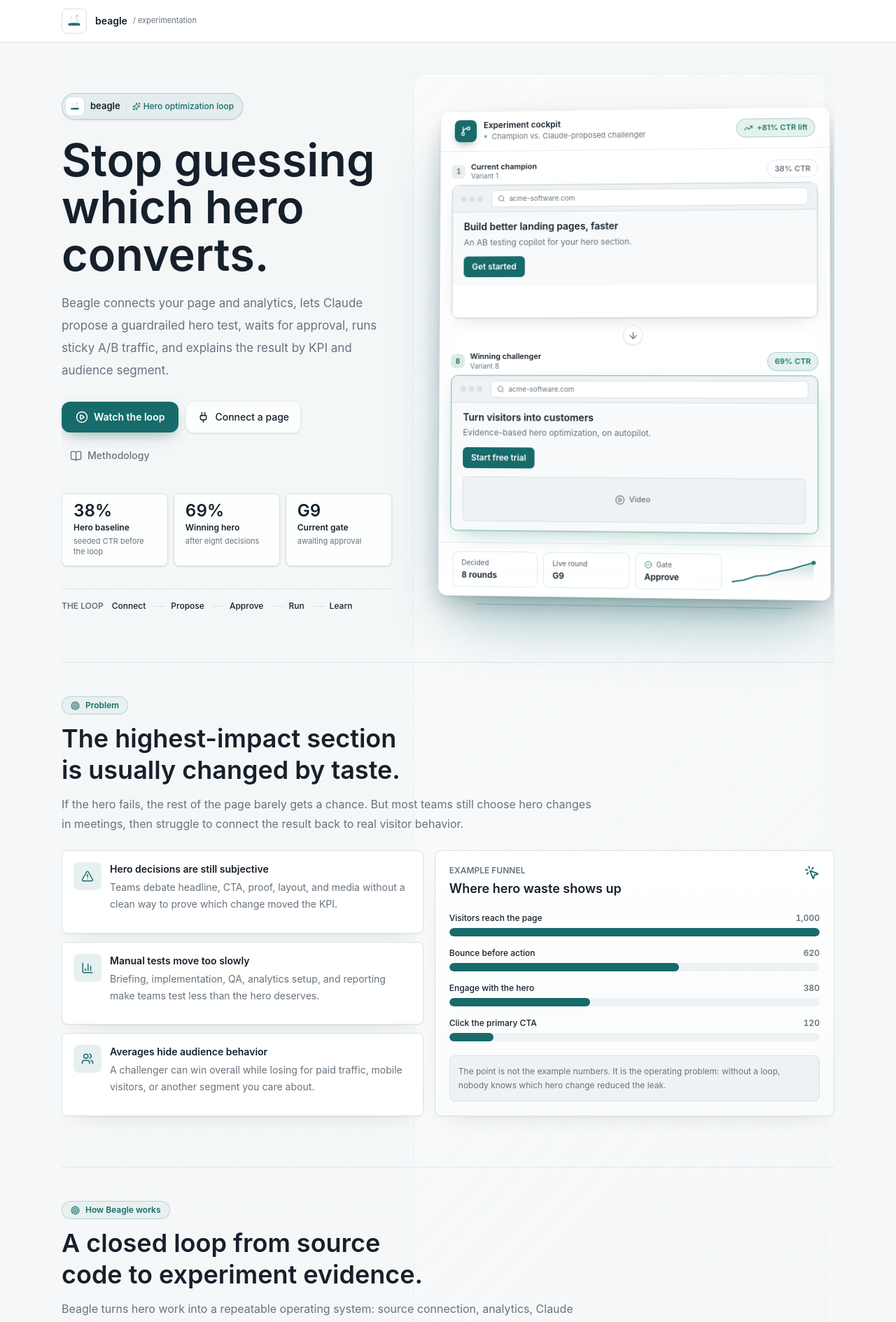
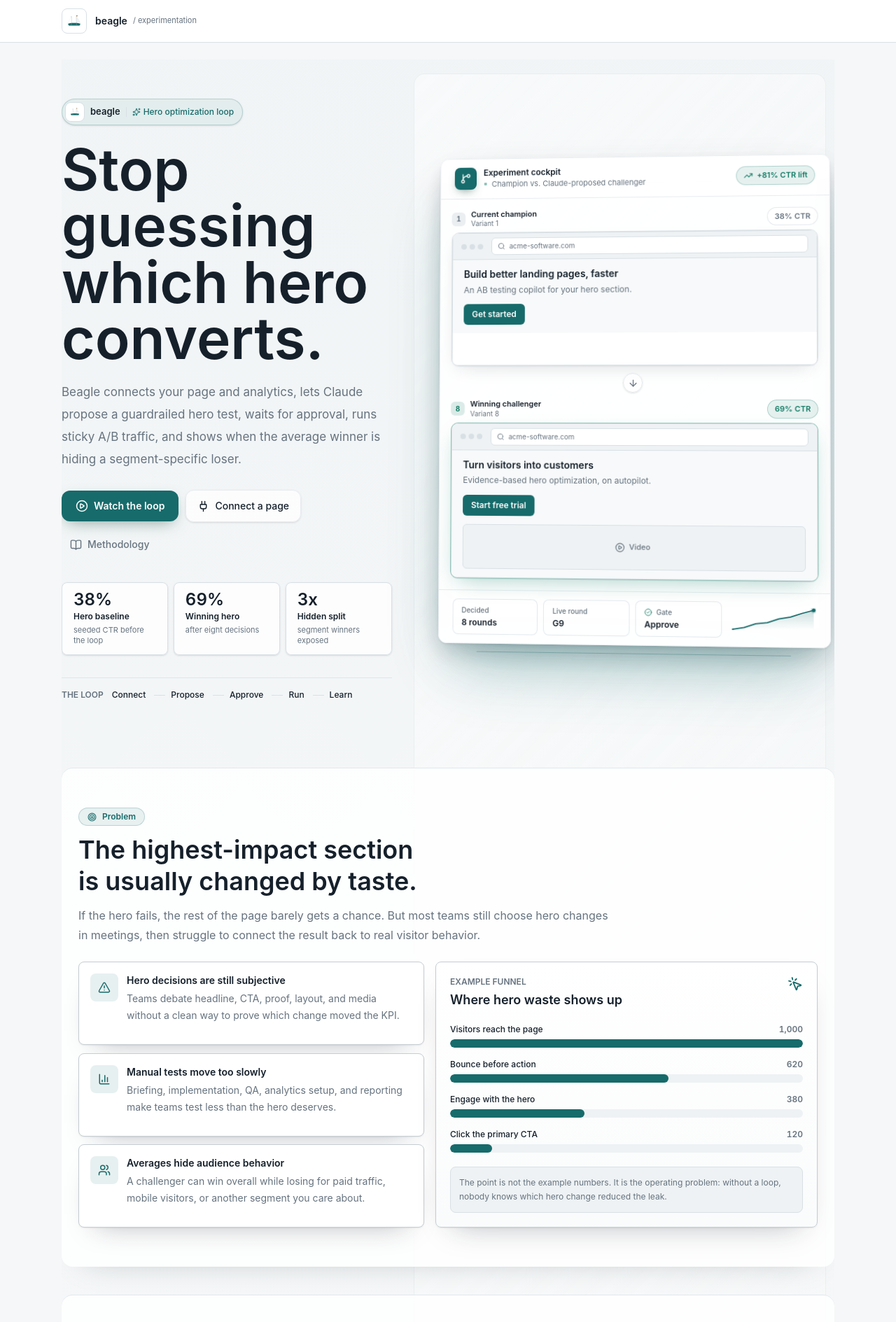
Before and after one commit to DGFvH/beagle-promotype, a React (Vite) app: page / in a window 1280 px wide. Shown: the top 1889 px of the page at 70% size. Built offline with nearby package versions, Linux system fonts and the light colour scheme; no server answers.

Commit message:
Clarify heterogeneity and strengthen hero contrast

```diff
--- a/src/components/Hero.jsx
+++ b/src/components/Hero.jsx
@@ -22,7 +22,7 @@
 const SIGNALS = [
   { label: "Hero baseline", value: "38%", detail: "seeded CTR before the loop" },
   { label: "Winning hero", value: "69%", detail: "after eight decisions" },
-  { label: "Current gate", value: "G9", detail: "awaiting approval" },
+  { label: "Hidden split", value: "3x", detail: "segment winners exposed" },
 ];
 
 const PROBLEM_POINTS = [
@@ -72,9 +72,9 @@
 ];
 
 const SEGMENTS = [
-  { label: "Organic", champion: 52, challenger: 61, winner: "challenger" },
-  { label: "Paid", champion: 49, challenger: 43, winner: "champion" },
-  { label: "Mobile", champion: 41, challenger: 55, winner: "challenger" },
+  { label: "Organic search", champion: 52, challenger: 61, delta: "+9", winner: "challenger" },
+  { label: "Paid traffic", champion: 49, challenger: 43, delta: "-6", winner: "champion" },
+  { label: "Mobile visitors", champion: 41, challenger: 55, delta: "+14", winner: "challenger" },
 ];
 
 export default function Hero({ onStart, onMethodology, onConfigure }) {
@@ -84,7 +84,7 @@
       className="hero-stage flex w-full flex-col overflow-hidden"
     >
       <div className="hero-scroll-stack">
-        <section className="hero-panel hero-panel-first grid items-center gap-10 py-8 lg:grid-cols-[minmax(0,0.9fr)_minmax(28rem,1.1fr)] lg:gap-14 lg:py-12">
+        <section className="hero-panel hero-panel-first grid items-center gap-10 py-10 lg:grid-cols-[minmax(0,0.9fr)_minmax(28rem,1.1fr)] lg:gap-14 lg:py-14">
           <div className="relative z-10 min-w-0">
             <div className="animate-pop hero-stagger-1">
               <span className="hero-eyebrow inline-flex items-center gap-2 rounded-full py-1 pl-1 pr-3 text-[13px] font-semibold text-ink shadow-sm">
@@ -108,7 +108,7 @@
             <p className="animate-pop hero-stagger-2 mt-5 max-w-2xl text-pretty text-base leading-7 text-muted sm:text-[1.0625rem] sm:leading-8">
               Beagle connects your page and analytics, lets Claude propose a
               guardrailed hero test, waits for approval, runs sticky A/B traffic,
-              and explains the result by KPI and audience segment.
+              and shows when the average winner is hiding a segment-specific loser.
             </p>
 
             <div className="animate-pop hero-stagger-3 mt-7 flex flex-wrap items-center gap-2.5">
@@ -192,10 +192,11 @@
 
         <ScrollSection
           kicker="Data depth"
-          title="It does not stop at the average winner."
-          text="The MVP is built to surface heterogeneity: where the aggregate says one thing, but traffic source or device tells a more useful story for the next hero."
+          title="Heterogeneity is the point: one winner is not always one winner."
+          text="Beagle flags when aggregate lift hides opposing segment behavior. That is where the next test becomes useful: keep the winning hero for one audience, protect another audience from a variant that hurts them, and turn the finding into the next approved experiment."
+          contrast
         >
-          <div className="grid gap-4 lg:grid-cols-[minmax(0,1fr)_22rem]">
+          <div className="grid gap-4 lg:grid-cols-[minmax(0,1fr)_23rem]">
             <SegmentMatrix />
             <ReportPanel />
           </div>
@@ -217,9 +218,13 @@
   );
 }
 
-function ScrollSection({ kicker, title, text, children }) {
+function ScrollSection({ kicker, title, text, children, contrast = false }) {
   return (
-    <section className="hero-scroll-section scroll-pop py-8 sm:py-12">
+    <section
+      className={`hero-scroll-section scroll-pop py-10 sm:py-14 ${
+        contrast ? "hero-scroll-section-contrast" : ""
+      }`}
+    >
       <div className="mb-6 max-w-3xl">
         <div className="hero-kicker mb-3 inline-flex items-center gap-2 rounded-full px-3 py-1 text-xs font-semibold text-accent">
           <Target size={13} />
@@ -385,41 +390,69 @@
 }
 
 function SegmentMatrix() {
+  const aggregate = { champion: 47, challenger: 53, delta: "+6" };
+
   return (
     <div className="hero-data-card rounded-lg border border-edge bg-surface p-5">
       <div className="flex items-start justify-between gap-4">
         <div>
           <div className="text-xs font-semibold uppercase text-muted">Segment analysis</div>
-          <h3 className="mt-1 text-lg font-semibold text-ink">One average, different winners</h3>
+          <h3 className="mt-1 text-lg font-semibold text-ink">Aggregate lift, hidden loss</h3>
         </div>
         <Users className="text-accent" size={22} />
       </div>
+      <div className="mt-5 rounded-lg border border-win/25 bg-win/10 p-3">
+        <div className="flex items-center justify-between gap-3">
+          <span className="text-xs font-semibold text-ink">Overall result</span>
+          <span className="rounded-md bg-win px-2 py-1 text-[11px] font-semibold text-white">
+            Variant wins {aggregate.delta} pts
+          </span>
+        </div>
+        <div className="mt-3 grid gap-2 sm:grid-cols-2">
+          <MiniMetric label="Champion CTR" value={`${aggregate.champion}%`} />
+          <MiniMetric label="Variant CTR" value={`${aggregate.challenger}%`} accent />
+        </div>
+      </div>
       <div className="mt-5 overflow-hidden rounded-lg border border-edge">
-        <div className="grid grid-cols-[1fr_0.8fr_0.8fr_0.9fr] bg-surface-2 px-3 py-2 text-[11px] font-semibold text-muted">
+        <div className="grid grid-cols-[1fr_0.65fr_0.65fr_0.55fr_0.9fr] bg-surface-2 px-3 py-2 text-[11px] font-semibold text-muted">
           <span>Segment</span>
           <span>Champion</span>
           <span>Variant</span>
+          <span>Delta</span>
           <span>Serve</span>
         </div>
         {SEGMENTS.map((row) => (
           <div
             key={row.label}
-            className="grid grid-cols-[1fr_0.8fr_0.8fr_0.9fr] items-center border-t border-edge px-3 py-3 text-xs"
+            className={`grid grid-cols-[1fr_0.65fr_0.65fr_0.55fr_0.9fr] items-center border-t border-edge px-3 py-3 text-xs ${
+              row.winner === "champion" ? "bg-lose/5" : ""
+            }`}
           >
             <span className="font-semibold text-ink">{row.label}</span>
             <span className="tabular-nums text-muted">{row.champion}%</span>
             <span className="tabular-nums text-muted">{row.challenger}%</span>
             <span
+              className={`font-semibold tabular-nums ${
+                row.delta.startsWith("-") ? "text-lose" : "text-win"
+              }`}
+            >
+              {row.delta}
+            </span>
+            <span
               className={`w-fit rounded-md px-2 py-1 text-[11px] font-semibold ${
                 row.winner === "challenger"
                   ? "bg-win/10 text-win"
-                  : "bg-accent/10 text-accent"
+                  : "bg-lose/10 text-lose"
               }`}
             >
               {row.winner}
             </span>
           </div>
         ))}
+      </div>
+      <div className="mt-4 rounded-lg border border-lose/25 bg-lose/10 p-3 text-sm leading-6 text-ink">
+        The aggregate says "ship the variant." Heterogeneity says paid traffic
+        needs the champion. That difference is the insight Beagle should surface.
       </div>
     </div>
   );
@@ -437,11 +470,12 @@
       </div>
       <div className="mt-5 grid gap-3">
         <ReportLine label="Hypothesis" value="Punchier headline improves CTA intent" />
-        <ReportLine label="Decision" value="Confirmed for CTR, watch paid traffic" />
-        <ReportLine label="Next test" value="Target hero by traffic source" />
+        <ReportLine label="Aggregate" value="Variant wins overall CTR by 6 points" />
+        <ReportLine label="Heterogeneity" value="Paid traffic reverses: champion wins by 6 points" />
+        <ReportLine label="Next test" value="Serve and test by traffic source" />
       </div>
       <div className="mt-5 rounded-lg border border-win/25 bg-win/10 p-3 text-sm font-semibold text-win">
-        Report can include metric movement, confirmed or rejected hypothesis, and segment findings.
+        Report output turns the split result into a clear recommendation, not just a chart.
       </div>
     </div>
   );
--- a/src/index.css
+++ b/src/index.css
@@ -164,8 +164,8 @@
    /1.05/-2px). One clamp() handles every breakpoint, so the headline wraps to a
    confident 2–3 lines instead of stretching to four. Pairs with text-balance. */
 .hero-headline {
-  font-size: clamp(2.3rem, 5.2vw, 4.05rem);
-  line-height: 1.04;
+  font-size: clamp(2.75rem, 6.4vw, 5.35rem);
+  line-height: 0.98;
   letter-spacing: 0;
 }
 
@@ -190,8 +190,9 @@
   background-image:
     linear-gradient(
       180deg,
-      color-mix(in srgb, var(--color-surface-2), white 35%) 0%,
-      var(--color-canvas) 60%
+      color-mix(in srgb, var(--color-surface-2), white 18%) 0%,
+      var(--color-canvas) 52%,
+      color-mix(in srgb, var(--color-edge), white 72%) 100%
     ),
     radial-gradient(
       color-mix(in srgb, var(--color-accent), transparent 86%) 1px,
@@ -388,20 +389,61 @@
 
 .hero-scroll-stack {
   display: grid;
-  gap: 1.5rem;
+  gap: 2.5rem;
 }
 
 .hero-panel {
-  min-height: calc(100vh - 6.5rem);
+  min-height: calc(100svh - 5.5rem);
 }
 
 .hero-panel-first {
+  min-height: calc(100svh - 4.5rem);
   scroll-margin-top: 5rem;
 }
 
 .hero-scroll-section {
   scroll-margin-top: 5rem;
   border-top: 1px solid color-mix(in srgb, var(--color-edge), transparent 25%);
+  border-radius: 1rem;
+  background: color-mix(in srgb, var(--color-surface), transparent 18%);
+  padding-left: clamp(1rem, 2vw, 1.5rem);
+  padding-right: clamp(1rem, 2vw, 1.5rem);
+  box-shadow:
+    inset 0 1px 0 rgba(255, 255, 255, 0.68),
+    0 18px 44px -34px rgba(21, 32, 43, 0.34);
+}
+
+.hero-scroll-section-contrast {
+  background:
+    linear-gradient(
+      135deg,
+      color-mix(in srgb, var(--color-ink), white 4%),
+      color-mix(in srgb, var(--color-accent-strong), black 28%)
+    );
+  border-color: color-mix(in srgb, var(--color-accent), transparent 45%);
+  color: white;
+  box-shadow:
+    inset 0 1px 0 rgba(255, 255, 255, 0.08),
+    0 26px 70px -36px rgba(21, 32, 43, 0.58);
+}
+
+.hero-scroll-section-contrast > .mb-6 h2 {
+  color: white;
+}
+
+.hero-scroll-section-contrast > .mb-6 p {
+  color: color-mix(in srgb, white, var(--color-muted) 18%);
+}
+
+.hero-scroll-section-contrast .hero-kicker {
+  background: rgba(255, 255, 255, 0.09);
+  border-color: rgba(255, 255, 255, 0.16);
+  color: white;
+}
+
+.hero-scroll-section-contrast .hero-data-card {
+  background: color-mix(in srgb, var(--color-surface), transparent 3%);
+  border-color: rgba(255, 255, 255, 0.2);
 }
 
 .hero-kicker {
@@ -411,9 +453,10 @@
 
 .hero-info-card,
 .hero-data-card {
+  border-color: color-mix(in srgb, var(--color-edge), var(--color-ink) 10%);
   box-shadow:
-    0 1px 2px rgba(21, 32, 43, 0.04),
-    0 14px 34px -24px rgba(21, 32, 43, 0.22);
+    0 1px 2px rgba(21, 32, 43, 0.08),
+    0 20px 42px -26px rgba(21, 32, 43, 0.36);
 }
 
 .hero-data-card {
@@ -444,6 +487,25 @@
     animation-timeline: view();
     animation-range: entry 8% cover 32%;
   }
+
+  .scroll-pop .hero-info-card,
+  .scroll-pop .hero-data-card {
+    opacity: 0;
+    transform: translateY(26px) scale(0.985);
+    animation: sectionPop linear both;
+    animation-timeline: view();
+    animation-range: entry 6% cover 26%;
+  }
+
+  .scroll-pop .hero-info-card:nth-child(2),
+  .scroll-pop .hero-data-card:nth-child(2) {
+    animation-range: entry 10% cover 30%;
+  }
+
+  .scroll-pop .hero-info-card:nth-child(3),
+  .scroll-pop .hero-data-card:nth-child(3) {
+    animation-range: entry 14% cover 34%;
+  }
 }
 
 .walkthrough-rail {
@@ -454,6 +516,10 @@
   .hero-stage {
     min-height: auto;
   }
+  .hero-panel,
+  .hero-panel-first {
+    min-height: auto;
+  }
   .hero-stage::before {
     inset: 0.75rem 0.5rem auto;
     width: auto;
```
